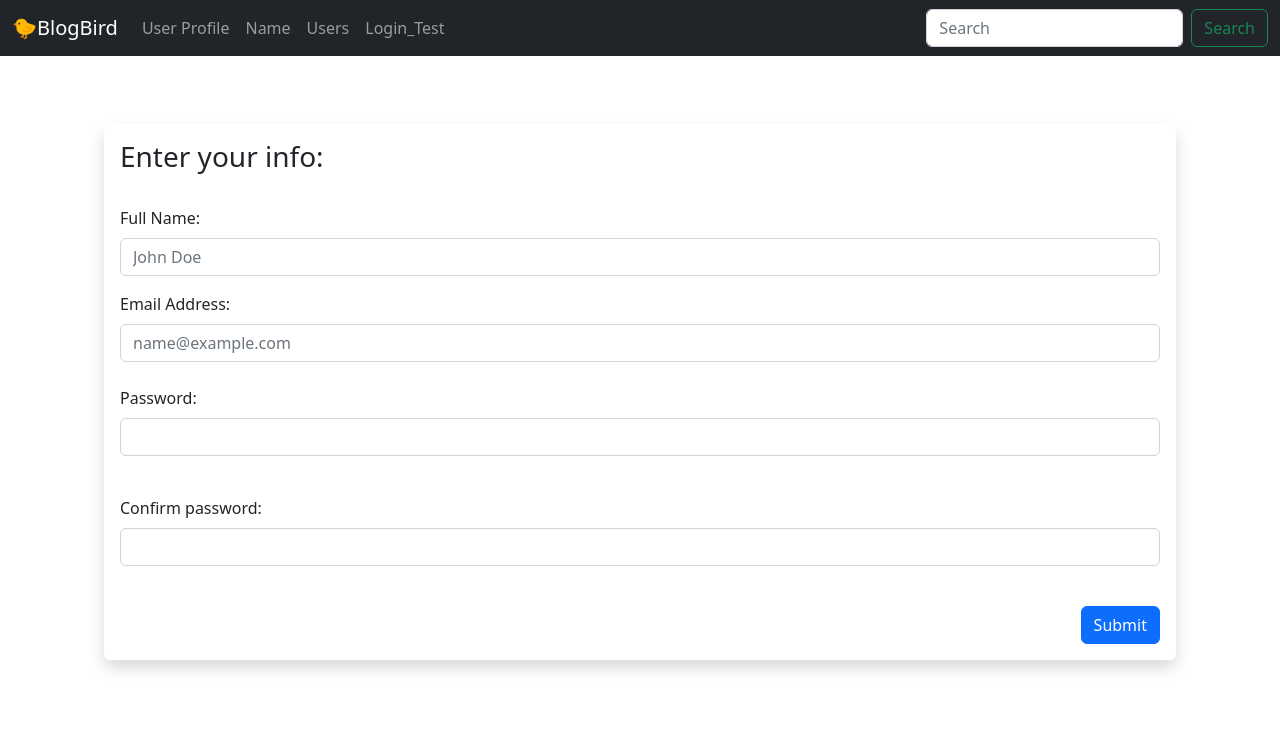
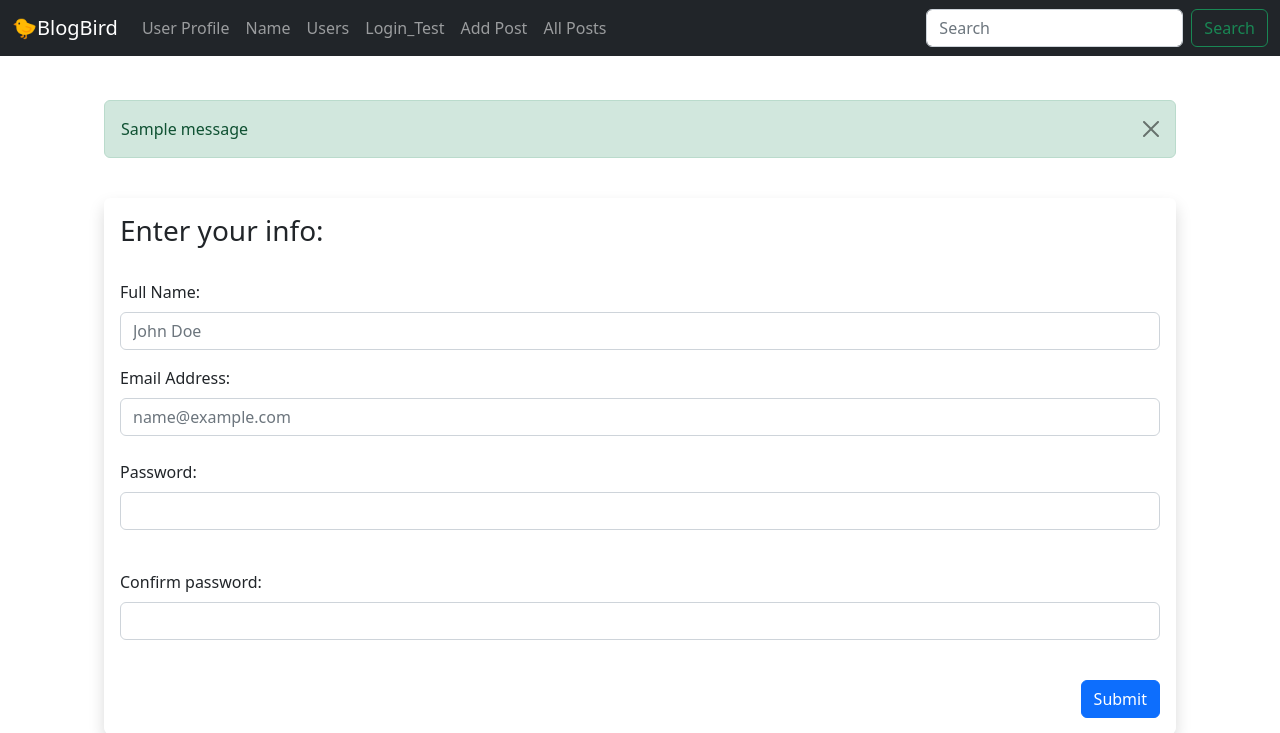
Before and after one commit to a-endari/Flask_Blog_Site, a Flask app: page /users/ in a window 1280 px wide. Shown: the top 733 px of the page. Run offline with Flask 2, Linux system fonts and the light colour scheme; tables that the repository leaves empty hold one stand-in row (Sample ...); one stand-in notice (Sample message) is shown; some libraries are stand-ins or nearby versions.

Commit message:
new: add_post, add_posts pages
Monday 2022/8/8  added and styled a new 'posts.html' page and view,(also a 'add_posts.html') and made a new Database Model ('Posts()') then migrated the database acordingly, also seperated warning and flash masseges from different template-pages and gathered them in a single page called 'warnings.html'

```diff
--- a/app.py
+++ b/app.py
@@ -1,7 +1,9 @@
+from email.policy import default
 import os
 from flask import Flask, render_template, flash, request, redirect, url_for
 from flask_wtf import FlaskForm
 from wtforms import (
+    TextAreaField,
     StringField,
     SubmitField,
     EmailField,
@@ -9,7 +11,7 @@ from wtforms import (
     BooleanField,
     ValidationError,
 )
-from wtforms.validators import DataRequired, Email, EqualTo, Length
+from wtforms.validators import DataRequired, Email, EqualTo
 from flask_sqlalchemy import SQLAlchemy
 from flask_migrate import Migrate
 from datetime import datetime, date
@@ -66,6 +68,24 @@ class Users(db.Model):
         return check_password_hash(self.password_hash, password)
 
 
+# Create Blog Post Model
+class Posts(db.Model):
+    id = db.Column(db.Integer, primary_key=True)
+    title = db.Column(
+        db.String(255),
+    )
+    author = db.Column(
+        db.String(255),
+    )
+    slug = db.Column(
+        db.String(255),
+    )
+    content = db.Column(
+        db.Text,
+    )
+    date_posted = db.Column(db.DateTime, default=datetime.utcnow)
+
+
 # Create a Form class for Database
 class UserForm(FlaskForm):
 
@@ -100,6 +120,44 @@ class UserForm(FlaskForm):
     submit = SubmitField("Submit")
 
 
+# Create a Form class for PostForm Page
+class PostForm(FlaskForm):
+    """
+    PostForm a model for post form
+    """
+
+    title = StringField(
+        "Title",
+        validators=[
+            DataRequired("enter your name"),
+        ],
+    )
+
+    author = StringField(
+        "Author",
+        validators=[
+            DataRequired(),
+        ],
+    )
+
+    content = TextAreaField(
+        "Content",
+        validators=[
+            DataRequired(),
+        ],
+    )
+
+    slug = StringField(
+        "Slug",
+        validators=[
+            DataRequired(),
+        ],
+    )
+
+    submit = SubmitField("Submit")
+
+
+# Create a Form class For Login
 class LoginForm(FlaskForm):
 
     password = PasswordField(
@@ -137,6 +195,15 @@ def index():
     name = "abbas endari"
     stuff = "this is <strong> Bold text </strong>"
     return render_template("index.html", name=name, stuff=stuff, pizzas=favorite_pizzas)
+
+
+# blog post route - all blogs
+@app.route("/posts/")
+def posts():
+    posts = Posts.query.order_by(
+        Posts.date_posted.desc()
+    )  # .desc() at the end is just like .title() added to a string!! it only reversez the order.
+    return render_template("posts.html", posts=posts)
 
 
 # how to return JSON with flask! (Usually Used with APIs)
@@ -221,6 +288,29 @@ def user(name):
     return render_template("user.html", name=name)
 
 
+# add-post page route
+@app.route("/add-post/", methods=["GET", "POST"])
+def add_post():
+    form = PostForm()
+    if form.validate_on_submit():
+        post = Posts(
+            title=request.form.get("title"),
+            author=request.form.get("author"),
+            content=request.form.get("content"),
+            slug=request.form.get("slug"),
+        )
+        # add post data to database
+        db.session.add(post)
+        db.session.commit()
+
+        form.title.data = ""
+        form.author.data = ""
+        form.content.data = ""
+        form.slug.data = ""
+        flash("10")  # Blog post submitted successfully
+    return render_template("add_post.html", form=form)
+
+
 # create Custom Erroe Pages
 @app.errorhandler(404)
 def page_not_found(e):
--- a/static/css/styles.css
+++ b/static/css/styles.css
@@ -8,6 +8,10 @@
     padding: 20px 40px;
 }
 
+.card-footer {
+    display: flex;
+    justify-content: space-between;
+}
 
 /* This is for the javascript demo code! */
 #demo {
--- a/templates/nameform.html
+++ b/templates/nameform.html
@@ -13,13 +13,7 @@ Enter your name!
 
 {% block content %}
 <br />
-{% for message in get_flashed_messages() %}
-<div class="alert alert-success alert-dismissible fade show" role="alert">
-    {{ message }}
-    <button type="button" class="btn-close" data-bs-dismiss="alert" aria-label="Close"></button>
-</div>
 
-{% endfor %}
 
 
 {% if name %}
--- a/templates/navbar.html
+++ b/templates/navbar.html
@@ -23,6 +23,14 @@
                     <a class="nav-link" href=" {{url_for('login')}}">Login_Test</a>
                 </li>
 
+                <li class="nav-item">
+                    <a class="nav-link" href=" {{url_for('add_post')}}">Add Post</a>
+                </li>
+
+                <li class="nav-item">
+                    <a class="nav-link" href=" {{url_for('posts')}}">All Posts</a>
+                </li>
+
             </ul>
             <form class="d-flex" role="search">
                 <input class="form-control me-2" type="search" placeholder="Search" aria-label="Search">
--- /dev/null
+++ b/templates/warnings.html
@@ -0,0 +1,61 @@
+{% for message in get_flashed_messages() %}
+
+
+{% if message == '1'%}
+<div class="alert alert-danger alert-dismissible fade show" role="alert">
+    User's email is already in databas!, Use another Email!
+    <button type="button" class="btn-close" data-bs-dismiss="alert" aria-label="Close"></button>
+</div>
+
+{% elif message == '2' %}
+<div class="alert alert-success alert-dismissible fade show" role="alert">
+    User successfully added!
+    <button type="button" class="btn-close" data-bs-dismiss="alert" aria-label="Close"></button>
+</div>
+
+{% elif message == '3' %}
+<div class="alert alert-success alert-dismissible fade show" role="alert">
+    User info updated successfully!
+    <button type="button" class="btn-close" data-bs-dismiss="alert" aria-label="Close"></button>
+</div>
+
+{% elif message == '4'%}
+<div class="alert alert-success alert-dismissible fade show" role="alert">
+    Sorry! Something Went Wrong!
+    <button type="button" class="btn-close" data-bs-dismiss="alert" aria-label="Close"></button>
+</div>
+
+{% elif message == '5'%}
+<div class="alert alert-success alert-dismissible fade show" role="alert">
+    User successfully deleted.
+    <button type="button" class="btn-close" data-bs-dismiss="alert" aria-label="Close"></button>
+</div>
+
+{% elif message == '6'%}
+<div class="alert alert-danger alert-dismissible fade show" role="alert">
+    Incorrect password!
+    <button type="button" class="btn-close" data-bs-dismiss="alert" aria-label="Close"></button>
+</div>
+
+{% elif message == '7' %}
+<div class="alert alert-danger alert-dismissible fade show" role="alert">
+    Email not in database!
+    <button type="button" class="btn-close" data-bs-dismiss="alert" aria-label="Close"></button>
+</div>
+
+{% elif message == '10'%}
+<div class="alert alert-success alert-dismissible fade show" role="alert">
+    Blog posted successfully.
+    <button type="button" class="btn-close" data-bs-dismiss="alert" aria-label="Close"></button>
+</div>
+
+
+{% else %}
+<div class="alert alert-success alert-dismissible fade show" role="alert">
+    {{ message }}
+    <button type="button" class="btn-close" data-bs-dismiss="alert" aria-label="Close"></button>
+</div>
+<br>
+
+{% endif %}
+{% endfor %}
```
Also changed, not shown: templates/add_post.html (added, +34 -0 lines), templates/base.html (+5 -2 lines), templates/login_test.html (+0 -17 lines), templates/posts.html (added, +40 -0 lines), templates/update.html (+1 -18 lines), templates/users.html (+0 -38 lines).
